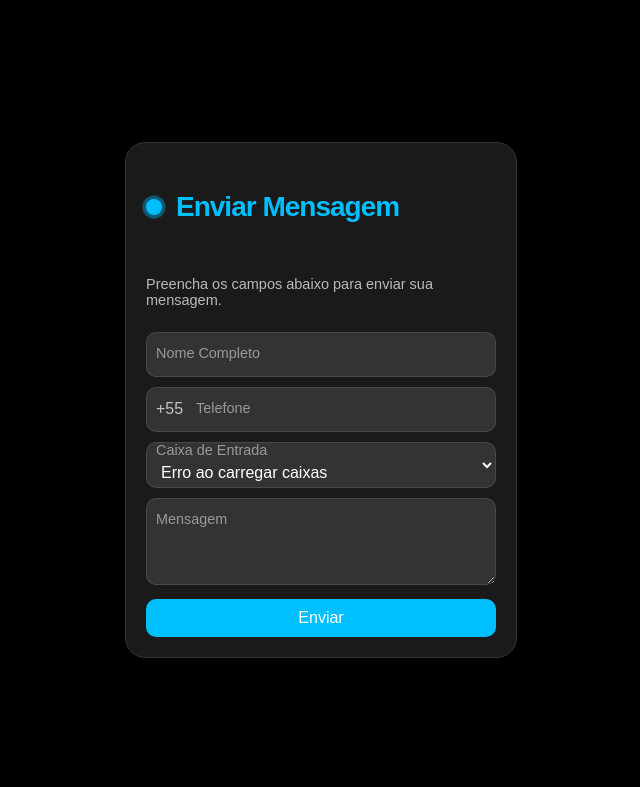
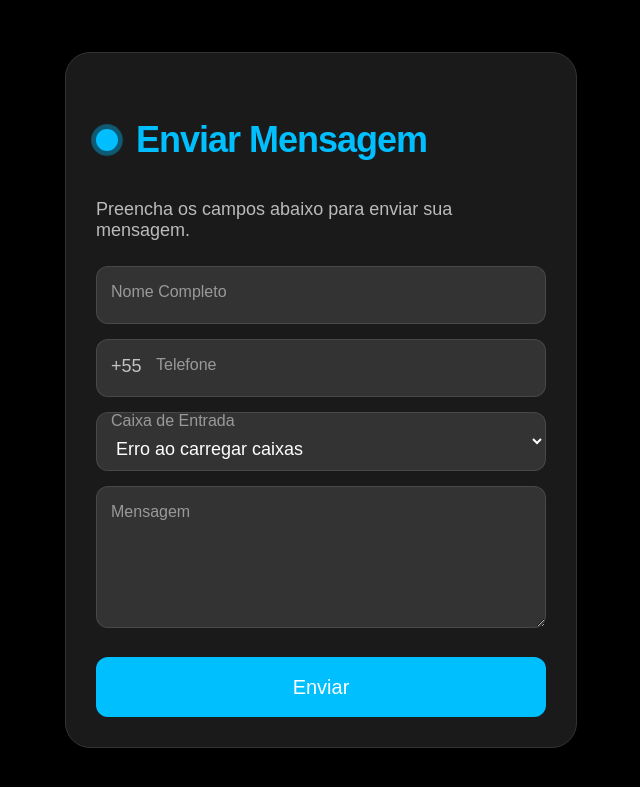
Before and after one commit to juniorsereno/Nova-Mensagem-Chatwoot, a Flask app: page / in a window 1280 px wide. Shown: the top 787 px of the page, without its empty margins (319-959 px from the left). Run offline with Flask 2, Linux system fonts and the light colour scheme.

Commit message:
Style: Increase form size, fonts, and improve overall layout

```diff
--- a/static/style.css
+++ b/static/style.css
@@ -14,37 +14,38 @@
 .form {
   display: flex;
   flex-direction: column;
-  gap: 10px;
+  gap: 15px; /* Aumentado de 10px para 15px */
   width: 100%;
-  max-width: 350px;
-  padding: 20px;
-  border-radius: 20px;
+  max-width: 450px; /* Aumentado de 350px para 450px */
+  padding: 30px; /* Aumentado de 20px para 30px */
+  border-radius: 25px; /* Aumentado de 20px para 25px */
   position: relative;
   background-color: #1a1a1a;
   color: #fff;
   border: 1px solid #333;
-  box-shadow: 0 4px 8px rgba(0, 0, 0, 0.3);
+  box-shadow: 0 6px 12px rgba(0, 0, 0, 0.4); /* Sombra mais pronunciada */
 }
 
 .title {
-  font-size: 28px;
+  font-size: 36px; /* Aumentado de 28px para 36px */
   font-weight: 600;
   letter-spacing: -1px;
   position: relative;
   display: flex;
   align-items: center;
-  padding-left: 30px;
+  padding-left: 40px; /* Aumentado de 30px para 40px */
   color: #00bfff;
+  margin-bottom: 5px; /* Adicionado para melhorar espaçamento */
 }
 
 .title::before {
-  width: 18px;
-  height: 18px;
+  width: 22px; /* Aumentado de 18px para 22px */
+  height: 22px; /* Aumentado de 18px para 22px */
 }
 
 .title::after {
-  width: 18px;
-  height: 18px;
+  width: 22px; /* Aumentado de 18px para 22px */
+  height: 22px; /* Aumentado de 18px para 22px */
   animation: pulse 1s linear infinite;
 }
 
@@ -52,8 +53,8 @@
 .title::after {
   position: absolute;
   content: "";
-  height: 16px;
-  width: 16px;
+  height: 22px; /* Aumentado de 16px para 22px */
+  width: 22px; /* Aumentado de 16px para 22px */
   border-radius: 50%;
   left: 0px;
   background-color: #00bfff;
@@ -61,8 +62,9 @@
 
 .message,
 .signin {
-  font-size: 14.5px;
+  font-size: 18px; /* Aumentado de 14.5px para 18px */
   color: rgba(255, 255, 255, 0.7);
+  margin-bottom: 10px; /* Adicionado para melhorar espaçamento */
 }
 
 .signin {
@@ -94,35 +96,28 @@
 
 .form label.tel-label .ddi {
   position: absolute;
-  left: 10px;
-  top: 12.5px; /* Alinhar verticalmente com o texto do input */
-  font-size: medium; /* Mesmo tamanho do input */
+  left: 15px; /* Aumentado de 10px */
+  top: 17px; /* Aumentado de 12.5px para alinhar com o texto maior */
+  font-size: 18px; /* Aumentado de medium para 18px */
   color: rgba(255, 255, 255, 0.7); /* Cor similar ao placeholder */
   z-index: 1; /* Para ficar sobre o input se necessário, mas o padding deve evitar */
   pointer-events: none; /* Para não interferir com o clique no input */
+  font-weight: 500; /* Adicionado para melhor visibilidade */
 }
 
 .form label.tel-label .input {
-  padding-left: 50px; /* Aumentar o padding para acomodar o DDI */
+  padding-left: 60px; /* Aumentado de 50px para acomodar o DDI maior */
+}
+
+/* Ajuste para o span do label do telefone quando placeholder-shown */
+.form label.tel-label .input:placeholder-shown + span {
+  left: 60px; /* Aumentado de 50px para alinhar com o novo padding */
 }
 
 /* Ajuste para o span do label do telefone quando focado/válido */
 .form label.tel-label .input:focus + span,
 .form label.tel-label .input:valid + span {
-  /* O span do label já é tratado pelas regras gerais,
-     mas se precisar de ajuste específico para o telefone, pode ser feito aqui.
-     Por exemplo, se o DDI causar desalinhamento do label. */
-}
-
-/* Ajuste para o span do label do telefone quando placeholder-shown */
-.form label.tel-label .input:placeholder-shown + span {
-    left: 50px; /* Ajusta a posição inicial do label "Telefone" */
-}
-
-/* Ajuste para o span do label do telefone quando focado/válido */
-.form label.tel-label .input:focus + span,
-.form label.tel-label .input:valid + span {
-  left: 50px; /* Mantém o label "Telefone" alinhado após o DDI */
+  left: 60px; /* Aumentado de 50px para manter o label "Telefone" alinhado após o DDI */
 }
 
 .form label .input,
@@ -130,28 +125,29 @@
   background-color: #333;
   color: #fff;
   width: 100%;
-  padding: 20px 05px 05px 10px;
+  padding: 25px 10px 10px 15px; /* Aumentado de 20px 05px 05px 10px */
   outline: 0;
   border: 1px solid rgba(105, 105, 105, 0.397);
-  border-radius: 10px;
+  border-radius: 12px; /* Aumentado de 10px */
   box-sizing: border-box; /* Garante que padding não aumente a largura total */
+  font-size: 18px; /* Aumentado de medium */
 }
 
 .form label .input + span,
 .form label .textarea + span { /* Adicionado .textarea */
   color: rgba(255, 255, 255, 0.5);
   position: absolute;
-  left: 10px;
+  left: 15px; /* Aumentado de 10px */
   top: 0px;
-  font-size: 0.9em;
+  font-size: 1em; /* Aumentado de 0.9em */
   cursor: text;
   transition: 0.3s ease;
 }
 
 .form label .input:placeholder-shown + span,
 .form label .textarea:placeholder-shown + span { /* Adicionado .textarea */
-  top: 12.5px;
-  font-size: 0.9em;
+  top: 17px; /* Aumentado de 12.5px */
+  font-size: 1em; /* Aumentado de 0.9em */
 }
 
 .form label .input:focus + span,
@@ -160,39 +156,52 @@
 .form label .textarea:valid + span { /* Adicionado .textarea */
   color: #00bfff;
   top: 0px;
-  font-size: 0.7em;
+  font-size: 0.8em; /* Aumentado de 0.7em */
   font-weight: 600;
 }
 
 .input,
 .textarea { /* Adicionado .textarea */
-  font-size: medium;
+  font-size: 18px; /* Aumentado de medium */
+  height: auto; /* Garante altura adequada */
+  min-height: 50px; /* Altura mínima para inputs */
 }
 
 /* Estilo específico para o textarea para garantir que o span do label funcione corretamente */
+.form label textarea.input {
+  min-height: 120px; /* Aumentado para dar mais espaço para a mensagem */
+  padding-top: 30px; /* Aumentado para dar mais espaço para o label */
+  line-height: 1.4; /* Melhor espaçamento entre linhas */
+}
+
 .form label textarea.input + span {
-  top: 12.5px; /* Ajuste inicial para o span do textarea */
+  top: 17px; /* Aumentado de 12.5px para alinhar com os outros campos */
 }
 
 .form label textarea.input:focus + span,
 .form label textarea.input:valid + span {
-  top: 0px; /* Span sobe ao focar ou validar */
+  top: 5px; /* Aumentado de 0px para melhor visibilidade */
 }
-
 
 .submit {
   border: none;
   outline: none;
-  padding: 10px;
-  border-radius: 10px;
+  padding: 15px; /* Aumentado de 10px */
+  border-radius: 12px; /* Aumentado de 10px */
   color: #fff;
-  font-size: 16px;
-  transform: .3s ease;
+  font-size: 20px; /* Aumentado de 16px */
+  font-weight: 500; /* Adicionado para melhor visibilidade */
+  transition: .3s ease; /* Corrigido de transform para transition */
   background-color: #00bfff;
+  margin-top: 10px; /* Adicionado para melhor espaçamento */
+  cursor: pointer; /* Adicionado para indicar que é clicável */
+  height: 60px; /* Altura fixa para o botão */
 }
 
 .submit:hover {
   background-color: #00bfff96;
+  transform: translateY(-2px); /* Efeito de elevação ao passar o mouse */
+  box-shadow: 0 4px 8px rgba(0, 0, 0, 0.2); /* Sombra ao passar o mouse */
 }
 
 @keyframes pulse {
```
